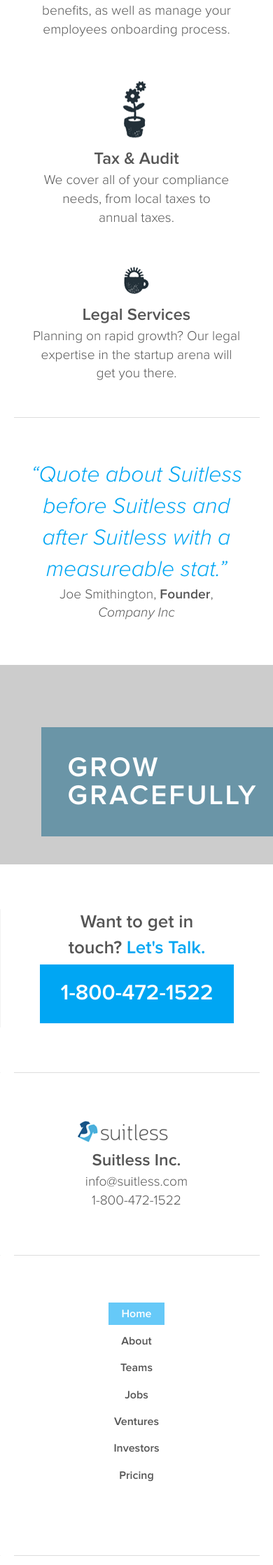
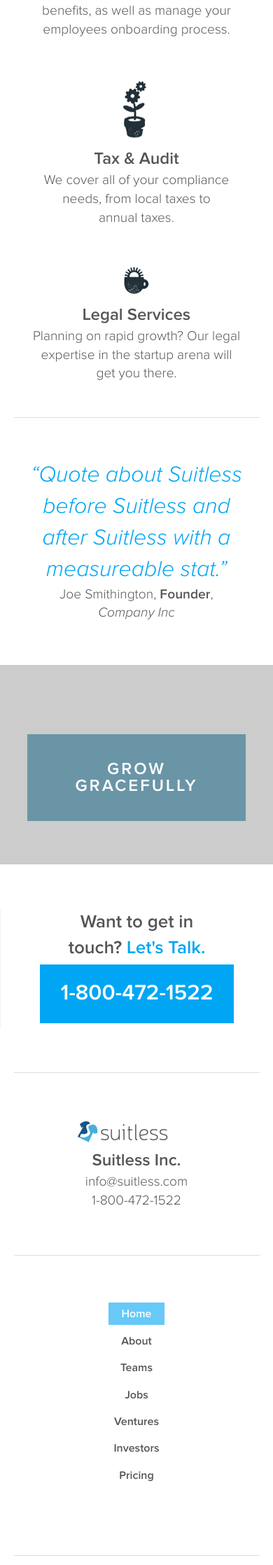
Before and after one commit to flanban/redolent-octo-kumquat, a Jekyll site: the page built from index.html, in a window 390 px wide. Shown: the part 2108-4344 px from the top of the page at 70% size. Built offline with Jekyll 4.4.1, drawn with Linux system fonts in a browser that asks for light colours.

Commit message:
responsive work, .grow-gracefully

```diff
--- a/_sass/_global.scss
+++ b/_sass/_global.scss
@@ -47,8 +47,14 @@
     line-height:1;
     text-transform:uppercase;
     @media(max-width: 660px) {
-      font-size:40px;
-
+      width: 80%;
+      text-align:center;
+      margin-left: -40%;
+      display: block;
+      left: 50%;
+      top: 50%;
+      bottom: initial;
+      margin-top: -44px;
     }
   }
 }
```
